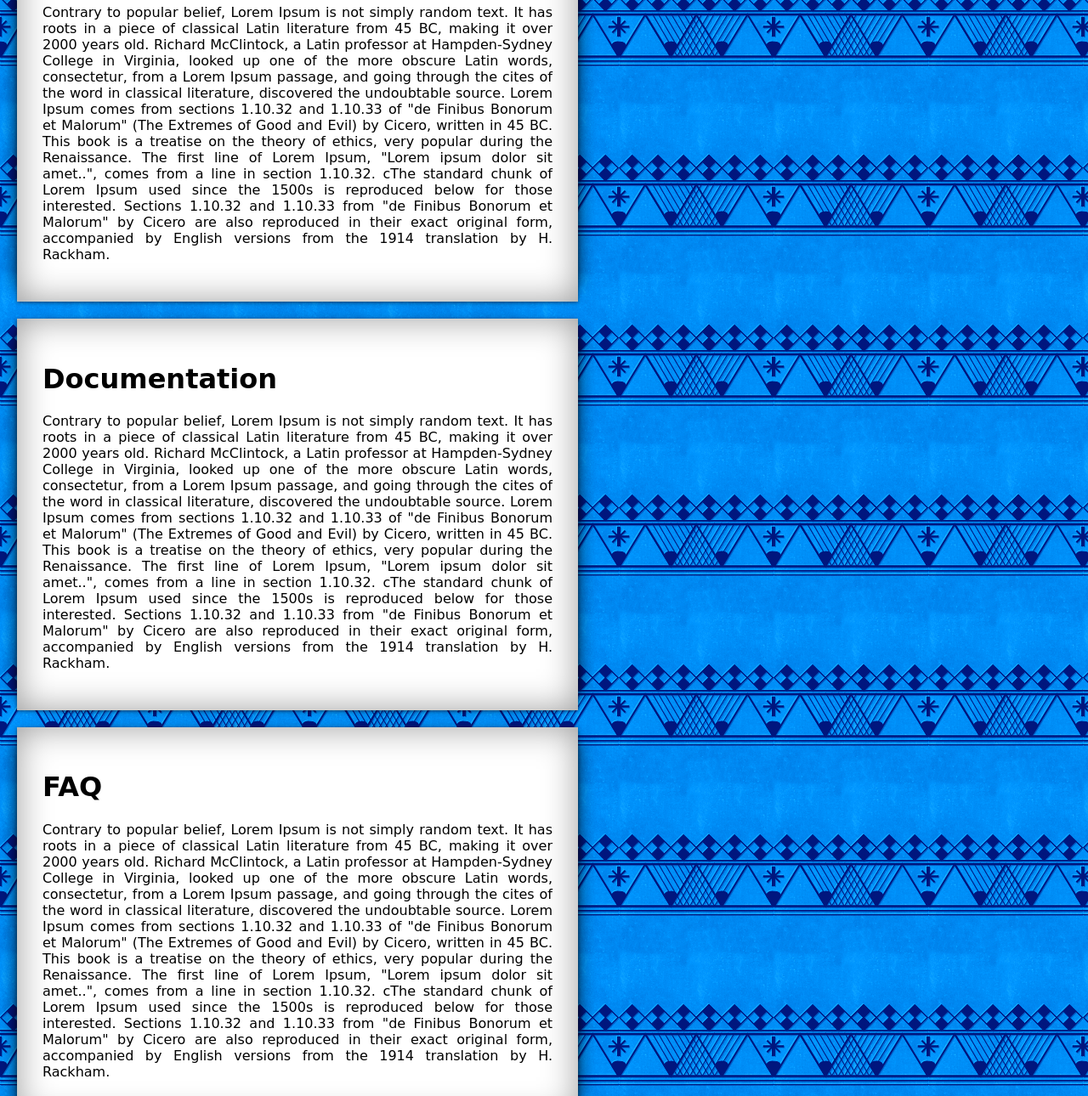
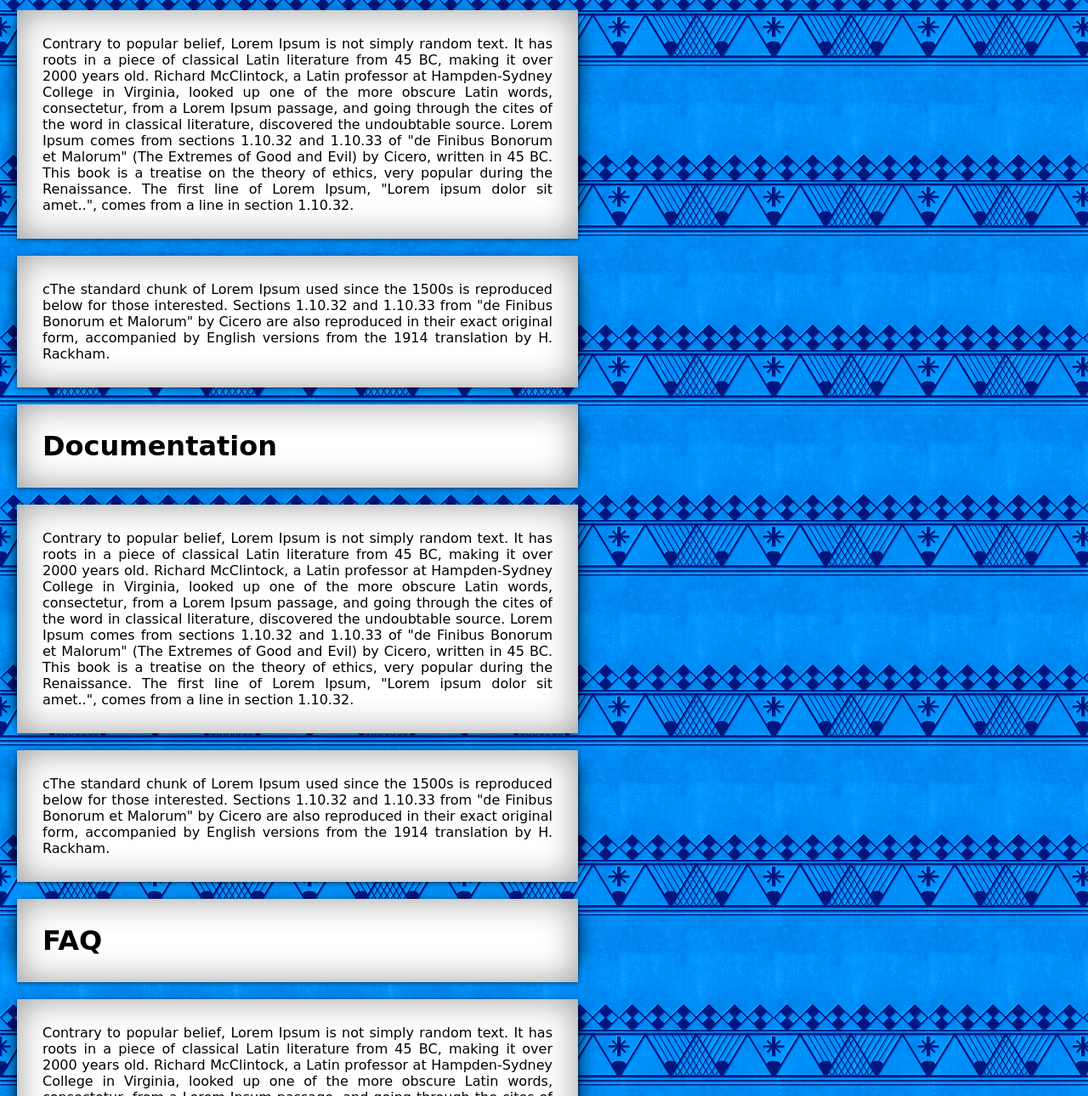
Before and after one commit to amirouche/azoufzouf, a plain HTML site: page mockup/index.html in a window 1280 px wide. Shown: the part 670-1960 px from the top of the page at 85% size. Drawn offline with Linux system fonts and the light colour scheme; a web font is replaced by a local one.

Commit message:
update mockups

```diff
--- a/mockup/index.html
+++ b/mockup/index.html
@@ -15,26 +15,19 @@
       <h1>azoufzouf 14.08-dev</h1>
       <h2>Delivering top quality dung from the interwebs!</h2>
     </div>
-    <div class="main paper">
-      <h1 id="kesako">Kesako?!</h1>
-      <p>Contrary to popular belief, Lorem Ipsum is not simply random text. It has roots in a piece of classical Latin literature from 45 BC, making it over 2000 years old. Richard McClintock, a Latin professor at Hampden-Sydney College in Virginia, looked up one of the more obscure Latin words, consectetur, from a Lorem Ipsum passage, and going through the cites of the word in classical literature, discovered the undoubtable source. Lorem Ipsum comes from sections 1.10.32 and 1.10.33 of "de Finibus Bonorum et Malorum" (The Extremes of Good and Evil) by Cicero, written in 45 BC. This book is a treatise on the theory of ethics, very popular during the Renaissance. The first line of Lorem Ipsum, "Lorem ipsum dolor sit amet..", comes from a line in section 1.10.32.
+    <div id="content">
+      <h1 class="main paper" id="kesako">Kesako?!</h1>
+      <p class="main paper">Contrary to popular belief, Lorem Ipsum is not simply random text. It has roots in a piece of classical Latin literature from 45 BC, making it over 2000 years old. Richard McClintock, a Latin professor at Hampden-Sydney College in Virginia, looked up one of the more obscure Latin words, consectetur, from a Lorem Ipsum passage, and going through the cites of the word in classical literature, discovered the undoubtable source. Lorem Ipsum comes from sections 1.10.32 and 1.10.33 of "de Finibus Bonorum et Malorum" (The Extremes of Good and Evil) by Cicero, written in 45 BC. This book is a treatise on the theory of ethics, very popular during the Renaissance. The first line of Lorem Ipsum, "Lorem ipsum dolor sit amet..", comes from a line in section 1.10.32.</p>
+      <p class="main paper">cThe standard chunk of Lorem Ipsum used since the 1500s is reproduced below for those interested. Sections 1.10.32 and 1.10.33 from "de Finibus Bonorum et Malorum" by Cicero are also reproduced in their exact original form, accompanied by English versions from the 1914 translation by H. Rackham.</p>
+      <h1 class="main paper" id="documentation">Documentation</h1>
+      <p class="main paper">Contrary to popular belief, Lorem Ipsum is not simply random text. It has roots in a piece of classical Latin literature from 45 BC, making it over 2000 years old. Richard McClintock, a Latin professor at Hampden-Sydney College in Virginia, looked up one of the more obscure Latin words, consectetur, from a Lorem Ipsum passage, and going through the cites of the word in classical literature, discovered the undoubtable source. Lorem Ipsum comes from sections 1.10.32 and 1.10.33 of "de Finibus Bonorum et Malorum" (The Extremes of Good and Evil) by Cicero, written in 45 BC. This book is a treatise on the theory of ethics, very popular during the Renaissance. The first line of Lorem Ipsum, "Lorem ipsum dolor sit amet..", comes from a line in section 1.10.32.</p>
+      <p class="main paper">cThe standard chunk of Lorem Ipsum used since the 1500s is reproduced below for those interested. Sections 1.10.32 and 1.10.33 from "de Finibus Bonorum et Malorum" by Cicero are also reproduced in their exact original form, accompanied by English versions from the 1914 translation by H. Rackham.</p>
 
-      cThe standard chunk of Lorem Ipsum used since the 1500s is reproduced below for those interested. Sections 1.10.32 and 1.10.33 from "de Finibus Bonorum et Malorum" by Cicero are also reproduced in their exact original form, accompanied by English versions from the 1914 translation by H. Rackham.
-	</p>
-    </div>
-    <div class="main paper">
-      <h1 id="documentation">Documentation</h1>
-      <p>Contrary to popular belief, Lorem Ipsum is not simply random text. It has roots in a piece of classical Latin literature from 45 BC, making it over 2000 years old. Richard McClintock, a Latin professor at Hampden-Sydney College in Virginia, looked up one of the more obscure Latin words, consectetur, from a Lorem Ipsum passage, and going through the cites of the word in classical literature, discovered the undoubtable source. Lorem Ipsum comes from sections 1.10.32 and 1.10.33 of "de Finibus Bonorum et Malorum" (The Extremes of Good and Evil) by Cicero, written in 45 BC. This book is a treatise on the theory of ethics, very popular during the Renaissance. The first line of Lorem Ipsum, "Lorem ipsum dolor sit amet..", comes from a line in section 1.10.32.
+      <h1 class="main paper" id="faq">FAQ</h1>
+      <p class="main paper">Contrary to popular belief, Lorem Ipsum is not simply random text. It has roots in a piece of classical Latin literature from 45 BC, making it over 2000 years old. Richard McClintock, a Latin professor at Hampden-Sydney College in Virginia, looked up one of the more obscure Latin words, consectetur, from a Lorem Ipsum passage, and going through the cites of the word in classical literature, discovered the undoubtable source. Lorem Ipsum comes from sections 1.10.32 and 1.10.33 of "de Finibus Bonorum et Malorum" (The Extremes of Good and Evil) by Cicero, written in 45 BC. This book is a treatise on the theory of ethics, very popular during the Renaissance. The first line of Lorem Ipsum, "Lorem ipsum dolor sit amet..", comes from a line in section 1.10.32.</p>
 
-      cThe standard chunk of Lorem Ipsum used since the 1500s is reproduced below for those interested. Sections 1.10.32 and 1.10.33 from "de Finibus Bonorum et Malorum" by Cicero are also reproduced in their exact original form, accompanied by English versions from the 1914 translation by H. Rackham.
-	</p>
-    </div>
-    <div class="main paper">
-      <h1 id="faq">FAQ</h1>
-      <p>Contrary to popular belief, Lorem Ipsum is not simply random text. It has roots in a piece of classical Latin literature from 45 BC, making it over 2000 years old. Richard McClintock, a Latin professor at Hampden-Sydney College in Virginia, looked up one of the more obscure Latin words, consectetur, from a Lorem Ipsum passage, and going through the cites of the word in classical literature, discovered the undoubtable source. Lorem Ipsum comes from sections 1.10.32 and 1.10.33 of "de Finibus Bonorum et Malorum" (The Extremes of Good and Evil) by Cicero, written in 45 BC. This book is a treatise on the theory of ethics, very popular during the Renaissance. The first line of Lorem Ipsum, "Lorem ipsum dolor sit amet..", comes from a line in section 1.10.32.
-
-      cThe standard chunk of Lorem Ipsum used since the 1500s is reproduced below for those interested. Sections 1.10.32 and 1.10.33 from "de Finibus Bonorum et Malorum" by Cicero are also reproduced in their exact original form, accompanied by English versions from the 1914 translation by H. Rackham.
-	</p>
+      <p class="main paper">cThe standard chunk of Lorem Ipsum used since the 1500s is reproduced below for those interested. Sections 1.10.32 and 1.10.33 from "de Finibus Bonorum et Malorum" by Cicero are also reproduced in their exact original form, accompanied by English versions from the 1914 translation by H. Rackham.
+      </p>
     </div>
     <div id="footer" class="paper">
       Proudly delivred by <a href="https://warehouse.python.org/project/pythonium/">azoufzouf</a>.
```
Also changed, not shown: mockup/static/app.css (line endings or trailing spaces).
